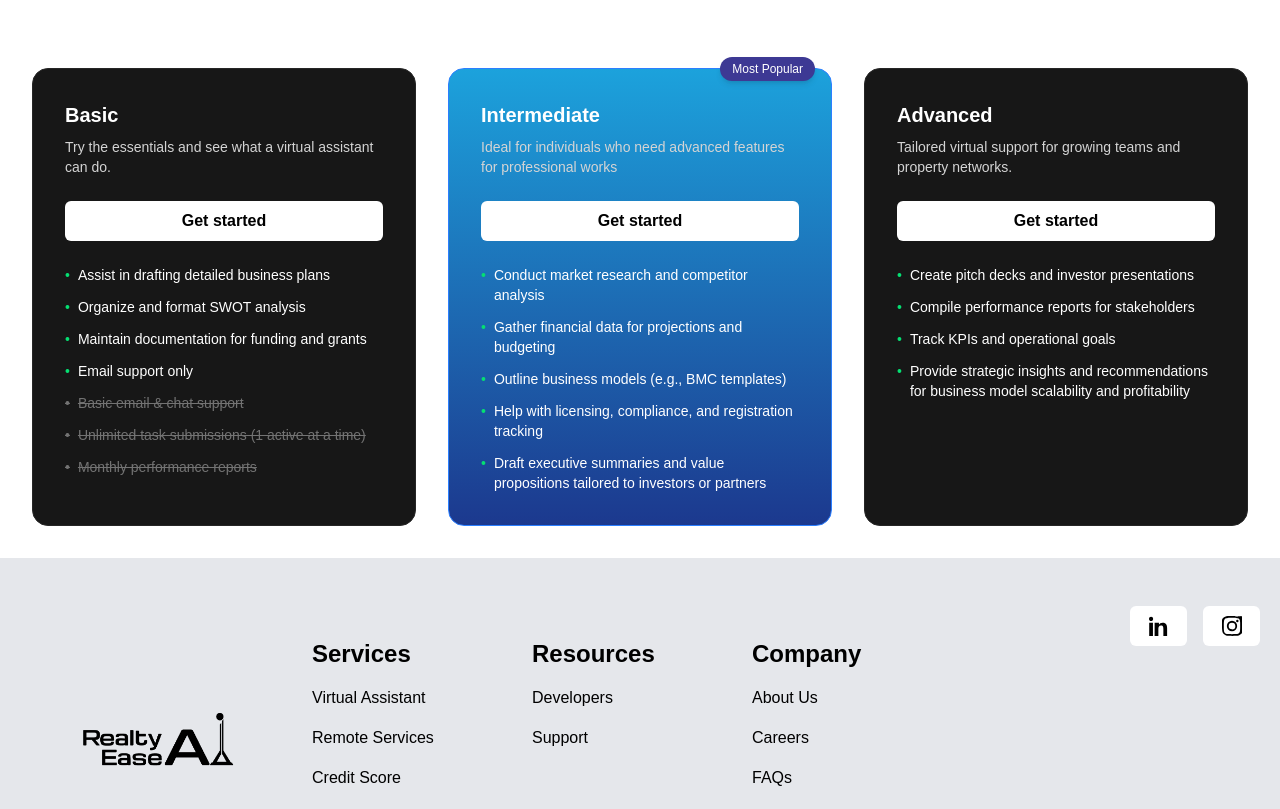
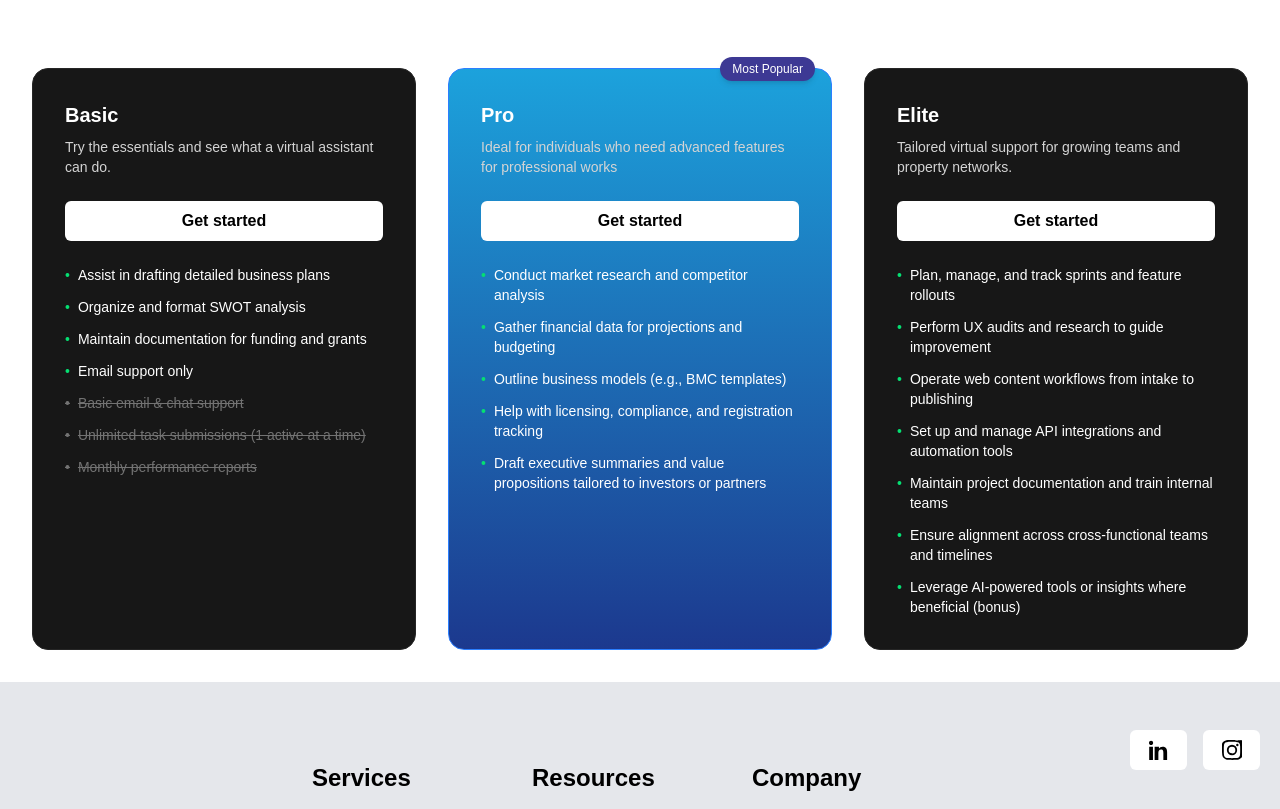
Before and after one commit to realtyeaseai/website, a Next.js app: page /SpecializedServices in a window 1280 px wide. Shown: the part 1680-2489 px from the top of the page. Built offline with nearby package versions, Linux system fonts and the light colour scheme.

Commit message:
Updated Roles and Responsibilities

```diff
--- a/src/app/SpecializedServices/page.tsx
+++ b/src/app/SpecializedServices/page.tsx
@@ -27,7 +27,7 @@ interface Plan {
                 highlight: false,
               },
               {
-                name: "Intermediate",
+                name: "Pro",
                 description: "Ideal for individuals who need advanced features for professional works",
                 tag: "Most Popular",
                 features: [
@@ -41,7 +41,7 @@ interface Plan {
                 highlight: true,
               },
               {
-                name: "Advanced",
+                name: "Elite",
                 description: "Tailored virtual support for growing teams and property networks.",
                 features: [
                   "Create pitch decks and investor presentations",
@@ -70,7 +70,7 @@ interface Plan {
                 highlight: false,
               },
               {
-                name: "Intermediate",
+                name: "Pro",
                 description: "Ideal for individuals who need advanced features for professional works",
                 tag: "Most Popular",
                 features: [
@@ -84,7 +84,7 @@ interface Plan {
                 highlight: true,
               },
               {
-                name: "Advanced",
+                name: "Elite",
                 description: "Tailored virtual support for growing teams and property networks.",
                 features: [
                   "Create pitch decks and investor presentations",
@@ -113,7 +113,7 @@ interface Plan {
                 highlight: false,
               },
               {
-                name: "Intermediate",
+                name: "Pro",
                 description: "Ideal for individuals who need advanced features for professional works",
                 tag: "Most Popular",
                 features: [
@@ -127,13 +127,16 @@ interface Plan {
                 highlight: true,
               },
               {
-                name: "Advanced",
+                name: "Elite",
                 description: "Tailored virtual support for growing teams and property networks.",
                 features: [
-                  "Create pitch decks and investor presentations",
-                  "Compile performance reports for stakeholders",
-                  "Track KPIs and operational goals",
-                  "Provide strategic insights and recommendations for business model scalability and profitability",
+                  "Plan, manage, and track sprints and feature rollouts",
+                  "Perform UX audits and research to guide improvement",
+                  "Operate web content workflows from intake to publishing",
+                  "Set up and manage API integrations and automation tools",
+                  "Maintain project documentation and train internal teams",
+                  "Ensure alignment across cross-functional teams and timelines",
+                  "Leverage AI-powered tools or insights where beneficial (bonus)",
                 ],
                 disabledFeatures: [],
                 highlight: false,
--- a/src/app/services/page.tsx
+++ b/src/app/services/page.tsx
@@ -23,7 +23,7 @@ export default function Services() {
 const faqs = [
   [
     {
-      question: "Essential Real Estate Support",
+      question: "Basic Real Estate Support",
       answer:
         `
               <li>Manage emails and calendars</li>
@@ -33,7 +33,7 @@ const faqs = [
               <li>Prepare open house materials</li>
             `,
     }, {
-      question: "Enhanced Listing & Lead Solutions",
+      question: "Pro Listing & Lead Solutions",
       answer:
         `
               <li>Every task in level 1</li>
@@ -45,7 +45,7 @@ const faqs = [
             `,
     },
     {
-      question: "Comprehensive Real Estate Operations",
+      question: "Elite Real Estate Operations",
       answer:
         `
         <li>Every task in Level 2</li>
@@ -72,7 +72,7 @@ const faqs = [
       `,
 
     }, {
-      question: "Enhanced Guest & Property Coordination",
+      question: "Pro Guest & Property Coordination",
       answer: `
 
 
@@ -85,7 +85,7 @@ const faqs = [
       `,
 
     }, {
-      question: "Advanced Property & Guest Experience Management",
+      question: "Elite Property & Guest Experience Management",
       answer: `
       <li>Manage property upgrades and renovations</li>
       <li>Oversee all guest interactions and resolve escalations</li>
@@ -99,7 +99,7 @@ const faqs = [
   ],
   [
     {
-      question: "Essential Trade Support",
+      question: "Basic Trade Support",
       answer: `
         <li>Answering calls and responding to emails</li>
         <li>Scheduling appointments and sending reminders</li>
@@ -109,7 +109,7 @@ const faqs = [
       `,
 
     }, {
-      question: "Enhanced Operations & Client Engagement",
+      question: "Pro Operations & Client Engagement",
       answer: `
         <li>Creating and updating service/job listings</li>
         <li>Communicating with clients about estimates, timelines, and changes</li>
@@ -119,7 +119,7 @@ const faqs = [
       `,
 
     }, {
-      question: "Strategic Growth & Automation for Trades",
+      question: "Elite Growth & Automation for Trades",
       answer: `
         <li>Managing customer lifecycle from inquiry to job completion</li>
         <li>Setting up automations (quote follow-ups, review requests, etc.)</li>
```
